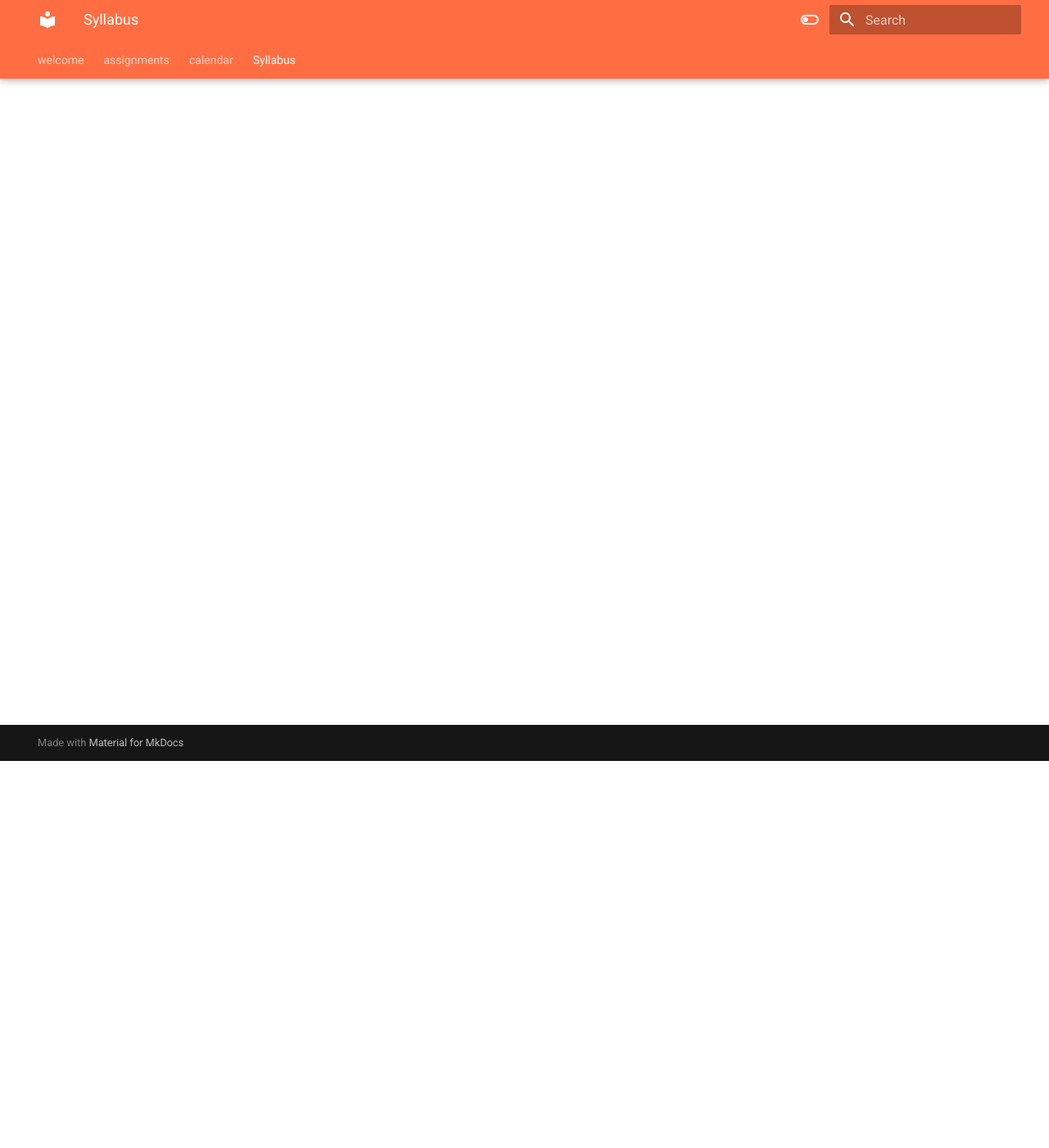
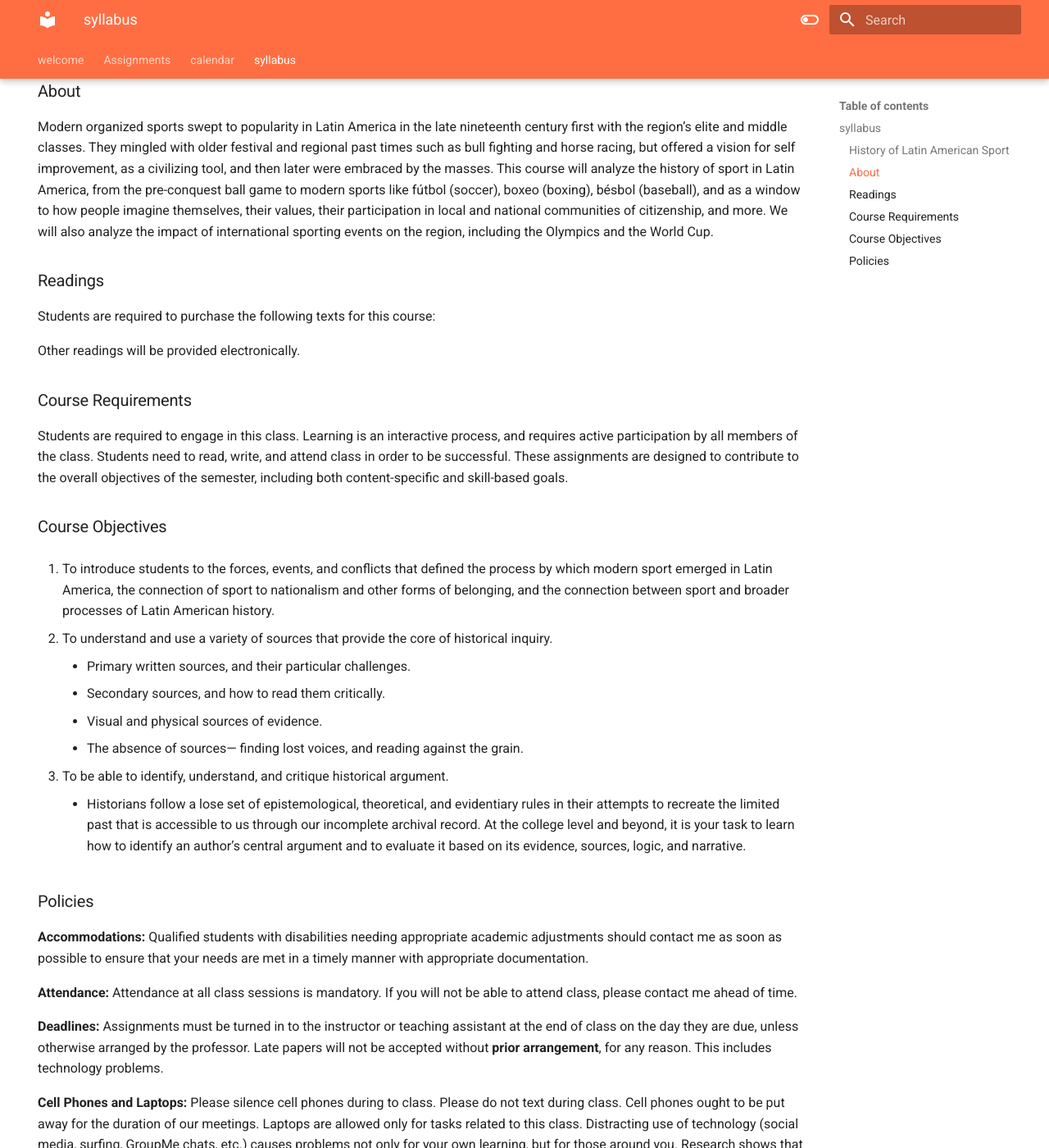
Before and after one commit to chadblack/2023SPORT, an MkDocs documentation site: the page built from docs/Syllabus.md, in a window 1280 px wide and 1400 px high, scrolled down 472 px. Shown: the whole window at 82% size. Built offline with MkDocs 1.6.1 and Material for MkDocs 9.7.7, drawn with Linux system fonts in a browser that asks for light colours; some of the changed text lies outside the part shown.

Commit message:
building out syllabus and reformatting assignments.

```diff
--- a/docs/Syllabus.md
+++ b/docs/Syllabus.md
@@ -1,3 +1,63 @@
 ---
-title: Syllabus
+title: syllabus
+hide:
+  - navigation
 ---
+
+## syllabus
+
+### History of Latin American Sport
+
+HILA 484
+TR 12:55-2:10
+BUE 476
+Spring 2023
+
+**Prof. Chad Black**
+
+**Email:** cblack6-at-utk.edu
+**Office:** 2627 Dunford Hall, 6th Floor  (until they burn old Dunford down)
+**Office Hours:** Tuesday, 2:30-4:30, or by appointment.
+
+### About
+
+Modern organized sports swept to popularity in Latin America in the late nineteenth century first with the region’s elite and middle classes. They mingled with older festival and regional past times such as bull fighting and horse racing, but offered a vision for self improvement, as a civilizing tool, and then later were embraced by the masses. This course will analyze the history of sport in Latin America, from the pre-conquest ball game to modern sports like fútbol (soccer), boxeo (boxing), bésbol (baseball), and as a window to how people imagine themselves, their values, their participation in local and national communities of citizenship, and more. We will also analyze the impact of international sporting events on the region, including the Olympics and the World Cup.
+
+### Readings
+
+Students are required to purchase the following texts for this course:
+
+
+Other readings will be provided electronically.
+
+### Course Requirements
+
+Students are required to engage in this class. Learning is an interactive process, and requires active participation by all members of the class. Students need to read, write, and attend class in order to be successful. These assignments are designed to contribute to the overall objectives of the semester, including both content-specific and skill-based goals.
+
+### Course Objectives
+
+1.  To introduce students to the forces, events, and conflicts that defined the process by which modern sport emerged in Latin America, the connection of sport to nationalism and other forms of belonging, and the connection between sport and broader processes of Latin American history.
+
+2.  To understand and use a variety of sources that provide the core of historical inquiry.
+    -   Primary written sources, and their particular challenges.
+    -   Secondary sources, and how to read them critically.
+    -   Visual and physical sources of evidence.
+    -   The absence of sources— finding lost voices, and reading against the grain.
+3.  To be able to identify, understand, and critique historical argument.
+    -   Historians follow a lose set of epistemological, theoretical, and evidentiary rules in their attempts to recreate the limited past that is accessible to us through our incomplete archival record. At the college level and beyond, it is your task to learn how to identify an author’s central argument and to evaluate it based on its evidence, sources, logic, and narrative.
+
+### Policies
+
+**Accommodations:** Qualified students with disabilities needing appropriate academic adjustments should contact me as soon as possible to ensure that your needs are met in a timely manner with appropriate documentation.
+
+**Attendance:** Attendance at all class sessions is mandatory. If you will not be able to attend class, please contact me ahead of time.
+
+**Deadlines:** Assignments must be turned in to the instructor or teaching assistant at the end of class on the day they are due, unless otherwise arranged by the professor. Late papers will not be accepted without **prior arrangement**, for any reason. This includes technology problems.
+
+**Cell Phones and Laptops:** Please silence cell phones during to class. Please do not text during class. Cell phones ought to be put away for the duration of our meetings. Laptops are allowed only for tasks related to this class. Distracting use of technology (social media, surfing, GroupMe chats, etc.) causes problems not only for your own learning, but for those around you. Research shows that analog notetaking improves learning. Consider having paper with you. Based on the prevailing literature, hand note-taking– both while reading and in class– leads to substantially better educational outcomes. You are not required to have a laptop in class, so feel free to leave it at home. If, however, you have reason to use your laptop for notetaking, I won’t stop you from doing so.
+
+**Plagiarism and Academic Honesty:** Plagiarism occurs when someone knowingly or unknowingly presents another person’s words or ideas as his or her own. Any work turned in for this class must meet University standards for academic honesty. Any students unsure about how to apply these rules are urged to consult with me prior to turning in any written work.
+
+**Drop In Office Hours:** Students are strongly encouraged to speak with me outside of class. The advantages of talking with me include: extra help on an assignment or preparation for an exam; clarification of materials covered in lecture, discussion of my comments on your work; discussion of this or related courses. I am available during office hours on a first-come, first-served basis; if you cannot come by during office hours, please contact me via email or phone and I will be happy to set up an appointment with you.
+
+**Changes:** I reserve the write to change this syllabus as the semester progresses. This is not a contract, but rather a document to guide expectations and clearly communicate weekly assignments. Please bring the syllabus with you to our class meetings. Or, keep up with it on the course website.
```
Also changed, not shown: docs/Assignments.md (+18 -9 lines).
